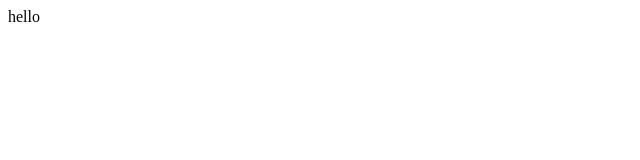
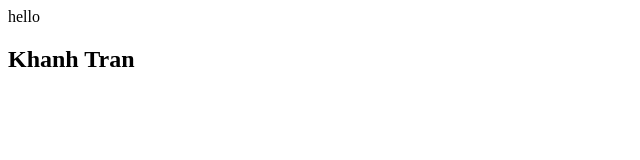
Before and after one commit to KhanhTran-IT/demo-git, a plain HTML site: page index.html in a window 1280 px wide. Shown: the whole page, without its empty margins (0-640 px from the left). Drawn offline with Linux system fonts and the light colour scheme.

Commit message:
Add heading with name Khanh Tran to index.html

```diff
--- a/index.html
+++ b/index.html
@@ -7,5 +7,6 @@
 </head>
 <body>
     hello
+    <h2>Khanh Tran</h2>
 </body>
 </html>
```
